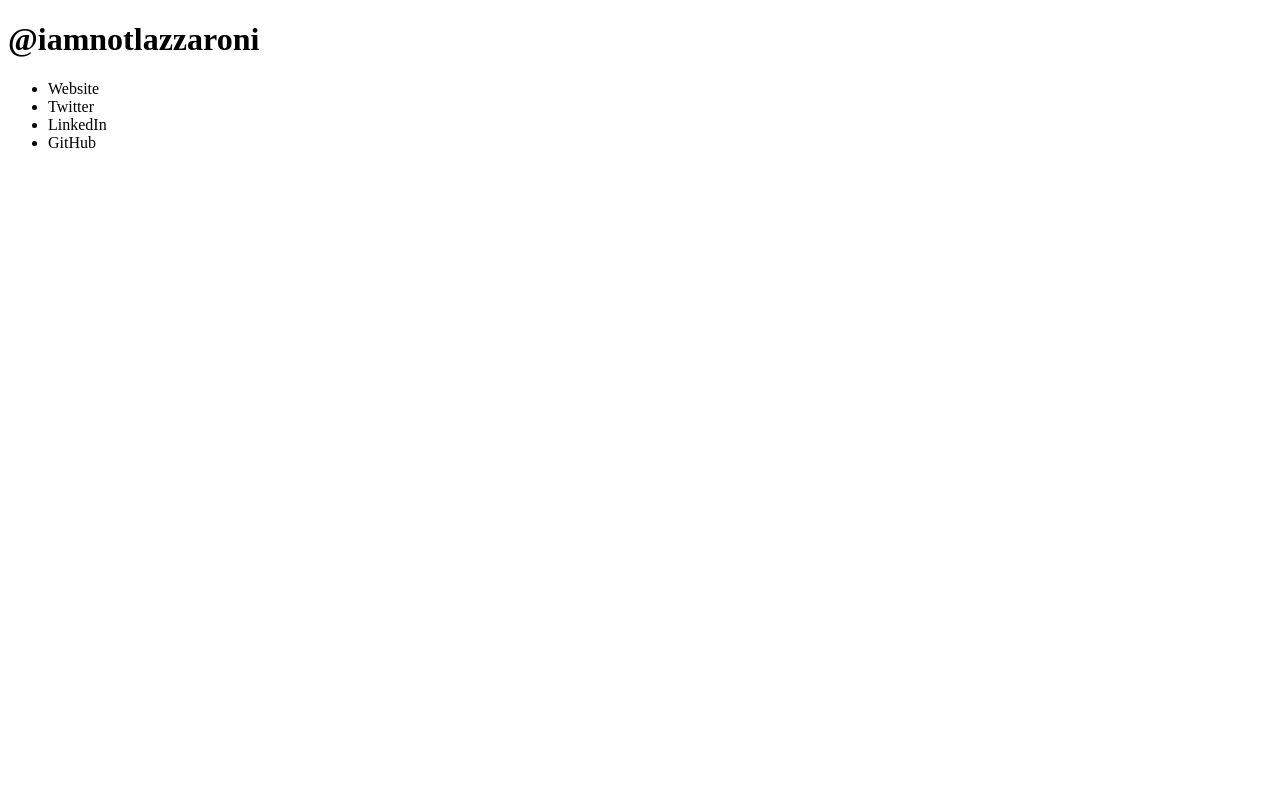
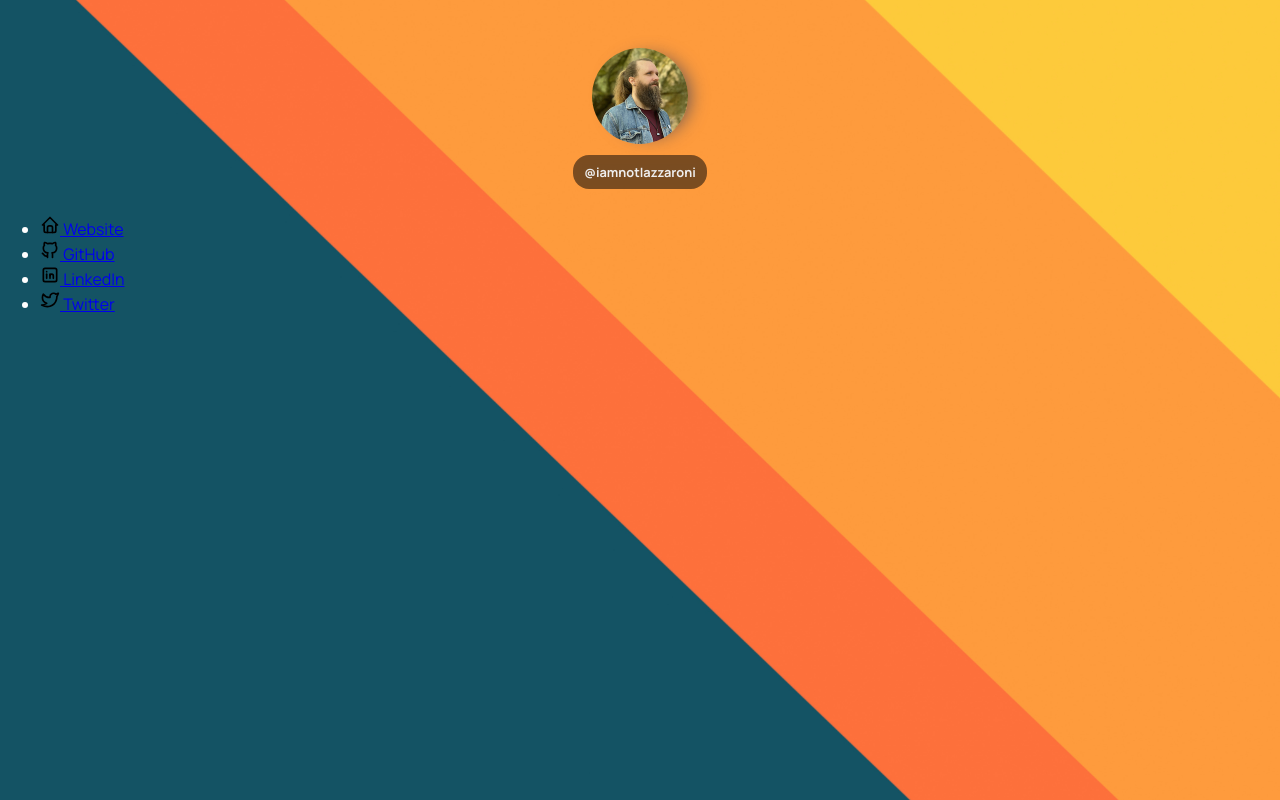
Before and after one commit to lazzzaroni/links, a plain HTML site: page index.html in a window 1280 px wide. Drawn offline with Linux system fonts and the light colour scheme.

Commit message:
feat: working on html

```diff
--- a/index.html
+++ b/index.html
@@ -4,17 +4,48 @@
     <meta charset="UTF-8" />
     <meta http-equiv="X-UA-Compatible" content="IE=edge" />
     <meta name="viewport" content="width=device-width, initial-scale=1.0" />
+    <link rel="preload" href="./images/bg.jpg" as="image" />
+    <link rel="stylesheet" href="./index.css" />
     <title>Mikalai Palakou | Links</title>
   </head>
   <body>
-    <header>
-      <h1>@iamnotlazzaroni</h1>
-    </header>
-    <ul>
-      <li>Website</li>
-      <li>Twitter</li>
-      <li>LinkedIn</li>
-      <li>GitHub</li>
-    </ul>
+    <section>
+      <header>
+        <img src="./images/photo.jpg" alt="Avatar" />
+        <h1>@iamnotlazzaroni</h1>
+      </header>
+      <main>
+        <ul>
+          <li>
+            <a href="#">
+              <img src="./images/home.svg" alt="Homepage" width="20" />
+              Website
+            </a>
+          </li>
+          <li>
+            <a href="#">
+              <img src="./images/brand-github.svg" alt="Homepage" width="20" />
+              GitHub
+            </a>
+          </li>
+          <li>
+            <a href="#">
+              <img
+                src="./images/brand-linkedin.svg"
+                alt="Homepage"
+                width="20"
+              />
+              LinkedIn
+            </a>
+          </li>
+          <li>
+            <a href="#">
+              <img src="./images/brand-twitter.svg" alt="Homepage" width="20" />
+              Twitter
+            </a>
+          </li>
+        </ul>
+      </main>
+    </section>
   </body>
 </html>
```
